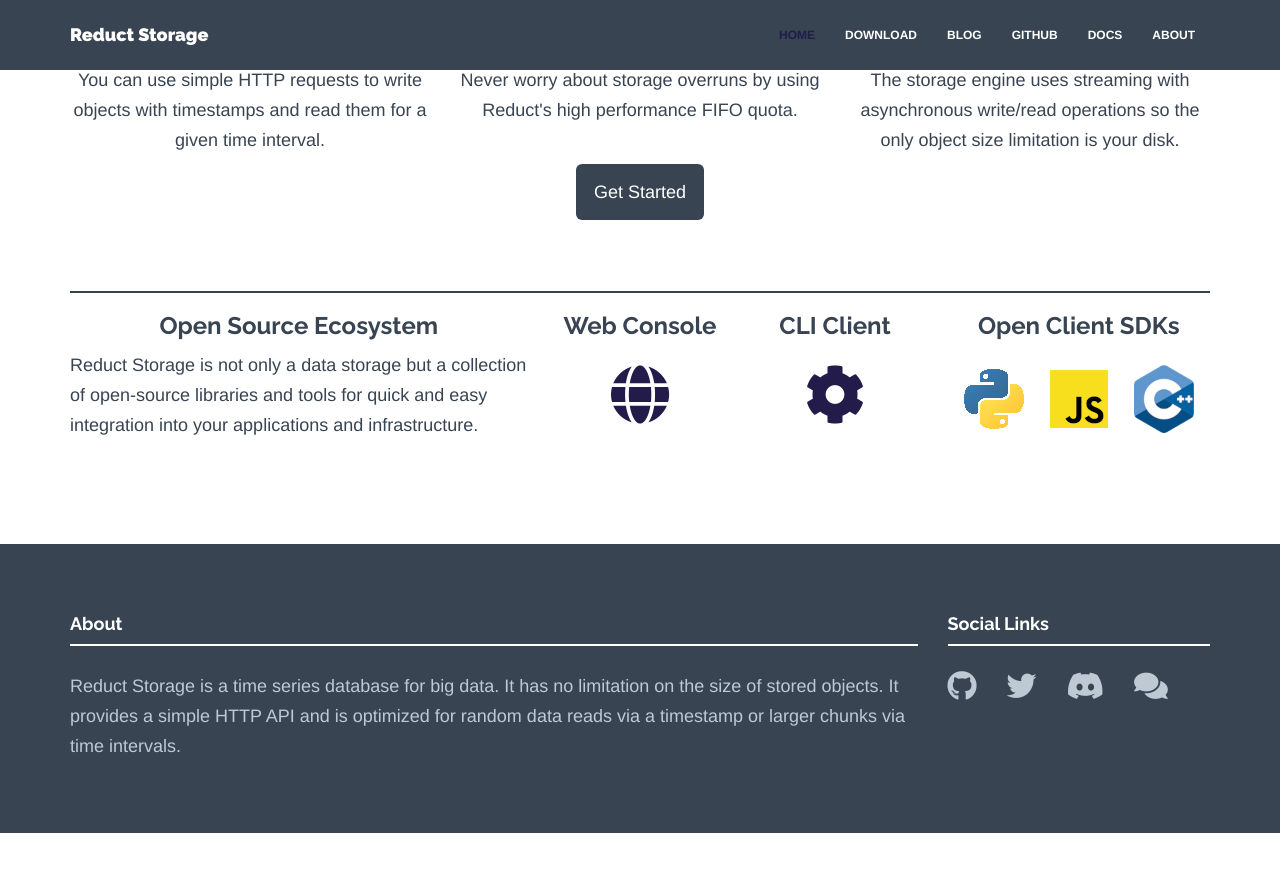
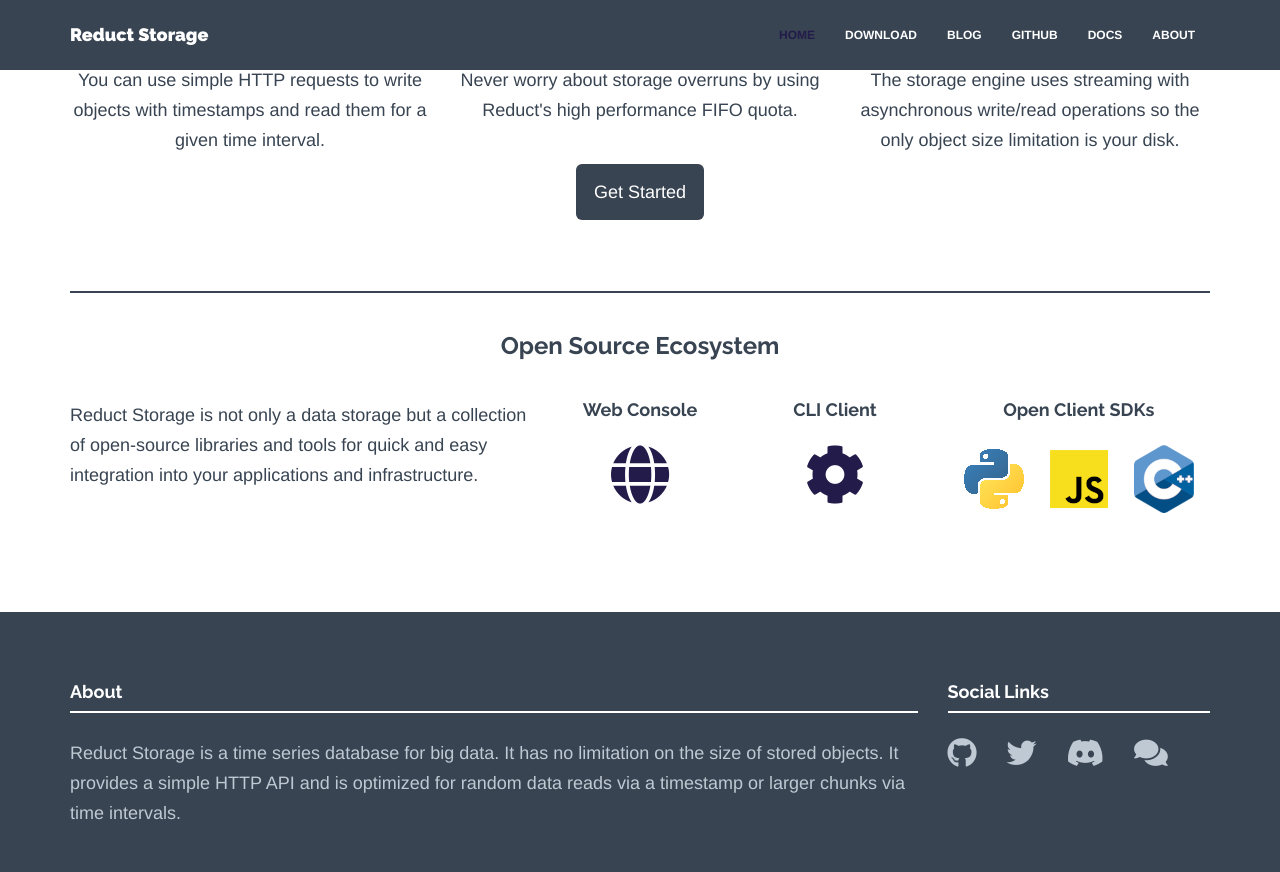
Before and after one commit to reductstore/homepage, a Jekyll site: the page built from index.html, in a window 1280 px wide and 900 px high, scrolled down 745 px. Shown: the top 872 px of the window. Built offline with Jekyll 4.4.1, drawn with Linux system fonts in a browser that asks for light colours; nearby versions of some CDN libraries; before the commit the page ends 1578 px from its top, so only the background shows below that.

Commit message:
fix title

```diff
--- a/index.html
+++ b/index.html
@@ -4,7 +4,7 @@
 permalink: /
 ---
 
-<div id="service">
+<div id="service" xmlns="http://www.w3.org/1999/html">
     <div class="container">
         <div class="row centered">
             <div class="col-md-4">
@@ -39,9 +39,9 @@
 
         <div style="margin-top: 4em; margin-bottom: 4em">
             <div class="hline"></div>
+            <h3 class="text-center" style="padding: 20px">Open Source Ecosystem</h3>
             <div class="row centered">
                 <div class="col-md-5">
-                    <h3 class="text-center">Open Source Ecosystem</h3>
                     <p class="text-left">
                         Reduct Storage is not only a data storage but a collection of open-source libraries and tools
                         for quick and
@@ -50,7 +50,7 @@
                 </div>
 
                 <div class="col-md-2 col-md-offset-0">
-                    <h3 class="text-center">Web Console</h3>
+                    <h4 class="text-center">Web Console</h4>
                     <div class="text-center">
                         <a href="https://github.com/reduct-storage/web-console">
                             <i class="fas fa-globe"></i>
@@ -59,7 +59,7 @@
                     </div>
                 </div>
                 <div class="col-md-2 col-md-offset-0">
-                    <h3 class="text-center">CLI Client</h3>
+                    <h4 class="text-center">CLI Client</h4>
                     <div class="text-center">
                         <a href="https://github.com/reduct-storage/reduct-cli">
                             <i class="fas fa-cog"></i>
@@ -68,7 +68,7 @@
                     </div>
                 </div>
                 <div class="col-md-3 col-md-offset-0">
-                    <h3 class="text-center">Open Client SDKs</h3>
+                    <h4 class="text-center">Open Client SDKs</h4>
                     <div class="text-center" style="margin-top: 25px">
                         <a href="https://github.com/reduct-storage/reduct-py" style="padding: 10px">
                             <img src="assets/img/blog/thumbs/python.png" alt="Reduct Storage Client SDK for Python"/>
```
